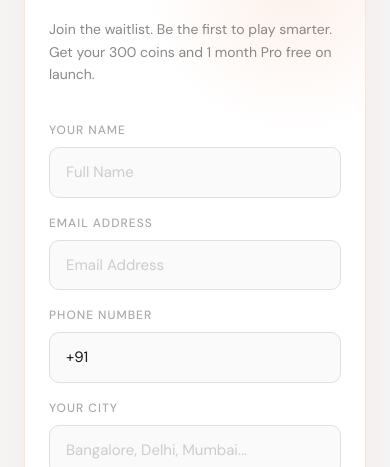
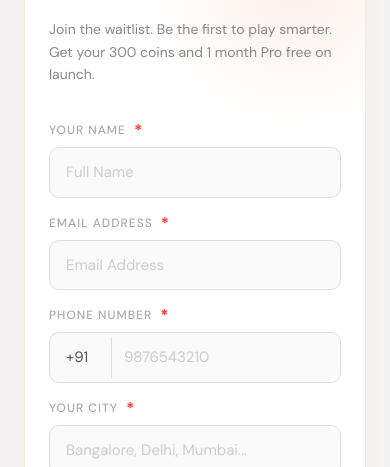
Before and after one commit to sportiq-x/sportiqx, a Next.js app: page / in a window 390 px wide. Shown: the part 1920-2387 px from the top of the page. Built offline with nearby package versions, Linux system fonts and the light colour scheme.

Commit message:
Improve required field visibility and lock +91 phone prefix

```diff
--- a/src/app/api/waitlist/route.ts
+++ b/src/app/api/waitlist/route.ts
@@ -21,13 +21,25 @@ function isUniqueConstraintError(error: unknown): error is {
 }
 
 const waitlistSchema = z.object({
-  name: z.string().trim().min(2, "Name is required"),
-  email: z.string().trim().toLowerCase().email("Valid email is required"),
+  name: z
+    .string({ error: "Name is required" })
+    .trim()
+    .min(2, "Name is required"),
+  email: z
+    .string({ error: "Email is required" })
+    .trim()
+    .toLowerCase()
+    .min(1, "Email is required")
+    .email("Valid email is required"),
   phone: z
-    .string()
+    .string({ error: "Phone number is required" })
     .trim()
+    .min(1, "Phone number is required")
     .regex(/^\+91[6-9]\d{9}$/, "Phone must start with +91 and include a 10-digit mobile number"),
-  location: z.string().trim().min(2, "Location is required"),
+  location: z
+    .string({ error: "Location is required" })
+    .trim()
+    .min(2, "Location is required"),
   sports: z.string().trim().optional(),
   features: z.string().trim().optional(),
   feedback: z.string().trim().optional(),
--- a/src/app/globals.css
+++ b/src/app/globals.css
@@ -381,6 +381,16 @@ label {
   color: #aaa;
 }
 
+.required-asterisk {
+  display: inline-block;
+  margin-left: 4px;
+  color: #ff3b30;
+  font-size: 16px;
+  font-weight: 800;
+  line-height: 1;
+  vertical-align: middle;
+}
+
 input,
 select,
 textarea {
@@ -394,6 +404,42 @@ textarea {
   outline: none;
   transition: border-color 0.2s, background 0.2s;
   width: 100%;
+}
+
+.phone-input-group {
+  display: flex;
+  align-items: center;
+  background: #fafafa;
+  border: 1px solid #e0e0e0;
+  border-radius: 10px;
+  transition: border-color 0.2s, background 0.2s;
+  overflow: hidden;
+}
+
+.phone-input-group:focus-within {
+  border-color: rgba(230, 81, 0, 0.5);
+  background: #fff8f5;
+}
+
+.phone-prefix {
+  color: #555;
+  font-size: 15px;
+  line-height: 1;
+  padding: 13px 0 13px 16px;
+  border-right: 1px solid #e0e0e0;
+  min-width: 62px;
+}
+
+.phone-input-group input {
+  border: 0;
+  border-radius: 0;
+  background: transparent;
+  padding-left: 12px;
+}
+
+.phone-input-group input:focus {
+  border-color: transparent;
+  background: transparent;
 }
 
 input::placeholder,
--- a/src/app/page.tsx
+++ b/src/app/page.tsx
@@ -94,6 +94,7 @@ export default function Home() {
   const [submitting, setSubmitting] = useState(false);
   const [submitError, setSubmitError] = useState<string | null>(null);
   const [fieldErrors, setFieldErrors] = useState<{ email?: string; phone?: string }>({});
+  const [phoneDigits, setPhoneDigits] = useState("");
 
   useEffect(() => {
     const timer = setTimeout(() => {
@@ -111,11 +112,12 @@ export default function Home() {
 
     const form = e.currentTarget;
     const formData = new FormData(form);
+    const sanitizedPhoneDigits = String(formData.get("phoneDigits") ?? "").replace(/\D/g, "");
 
     const payload = {
       name: String(formData.get("name") ?? ""),
       email: String(formData.get("email") ?? ""),
-      phone: String(formData.get("phone") ?? ""),
+      phone: `+91${sanitizedPhoneDigits}`,
       location: String(formData.get("location") ?? ""),
       sports: String(formData.get("sports") ?? ""),
       features: String(formData.get("features") ?? ""),
@@ -161,6 +163,7 @@ export default function Home() {
       setSubmitting(false);
       setSubmitted(true);
       form.reset();
+      setPhoneDigits("");
     } catch (error) {
       setSubmitting(false);
       setSubmitError(error instanceof Error ? error.message : "Unable to submit form.");
@@ -272,15 +275,19 @@ export default function Home() {
         )}
 
         {!submitted ? (
-          <form id="earlyForm" onSubmit={handleSubmit}>
+          <form id="earlyForm" method="post" action="/api/waitlist" onSubmit={handleSubmit}>
             <div className="form-grid">
               <div className="form-group">
-                <label htmlFor="name">Your Name</label>
+                <label htmlFor="name">
+                  Your Name <span className="required-asterisk">*</span>
+                </label>
                 <input type="text" id="name" name="name" placeholder="Full Name" required />
               </div>
 
               <div className="form-group">
-                <label htmlFor="email">Email Address</label>
+                <label htmlFor="email">
+                  Email Address <span className="required-asterisk">*</span>
+                </label>
                 <input
                   type="email"
                   id="email"
@@ -296,18 +303,28 @@ export default function Home() {
               </div>
 
               <div className="form-group">
-                <label htmlFor="phone">Phone Number</label>
+                <label htmlFor="phone">
+                  Phone Number <span className="required-asterisk">*</span>
+                </label>
+                <div className="phone-input-group">
+                  <span className="phone-prefix">+91</span>
                   <input
                     type="tel"
                     id="phone"
-                  name="phone"
-                  defaultValue="+91"
-                  pattern="\+91[6-9][0-9]{9}"
-                  maxLength={13}
+                    name="phoneDigits"
+                    value={phoneDigits}
+                    onChange={(e) => {
+                      const digitsOnly = e.target.value.replace(/\D/g, "").slice(0, 10);
+                      setPhoneDigits(digitsOnly);
+                    }}
+                    placeholder="9876543210"
+                    pattern="[6-9][0-9]{9}"
+                    maxLength={10}
                     inputMode="numeric"
-                  title="Enter a valid 10-digit mobile number after +91"
+                    title="Enter a valid 10-digit mobile number"
                     required
                   />
+                </div>
                 {fieldErrors.phone && (
                   <p className="field-error" role="alert">
                     {fieldErrors.phone}
@@ -316,7 +333,9 @@ export default function Home() {
               </div>
 
               <div className="form-group">
-                <label htmlFor="location">Your City</label>
+                <label htmlFor="location">
+                  Your City <span className="required-asterisk">*</span>
+                </label>
                 <input
                   type="text"
                   id="location"
```
Lines whose indentation alone changed are shown as unchanged.
